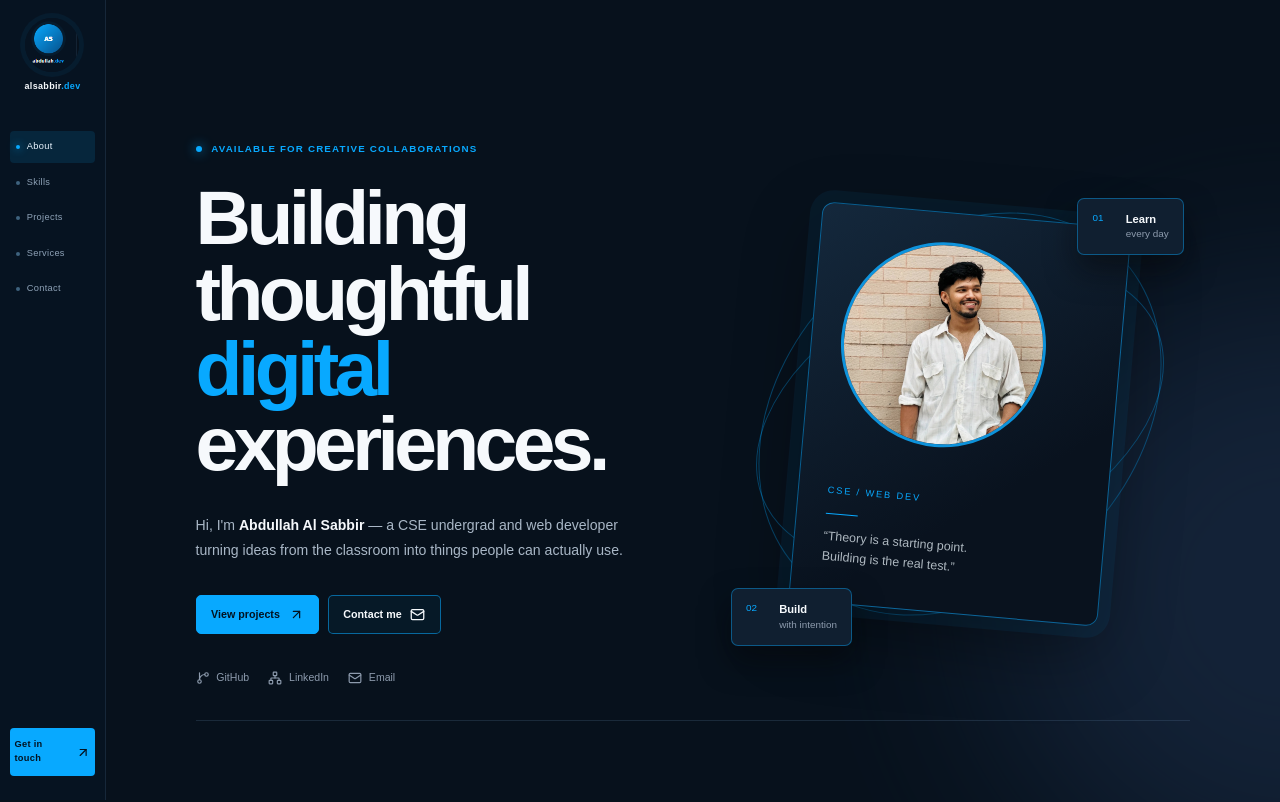
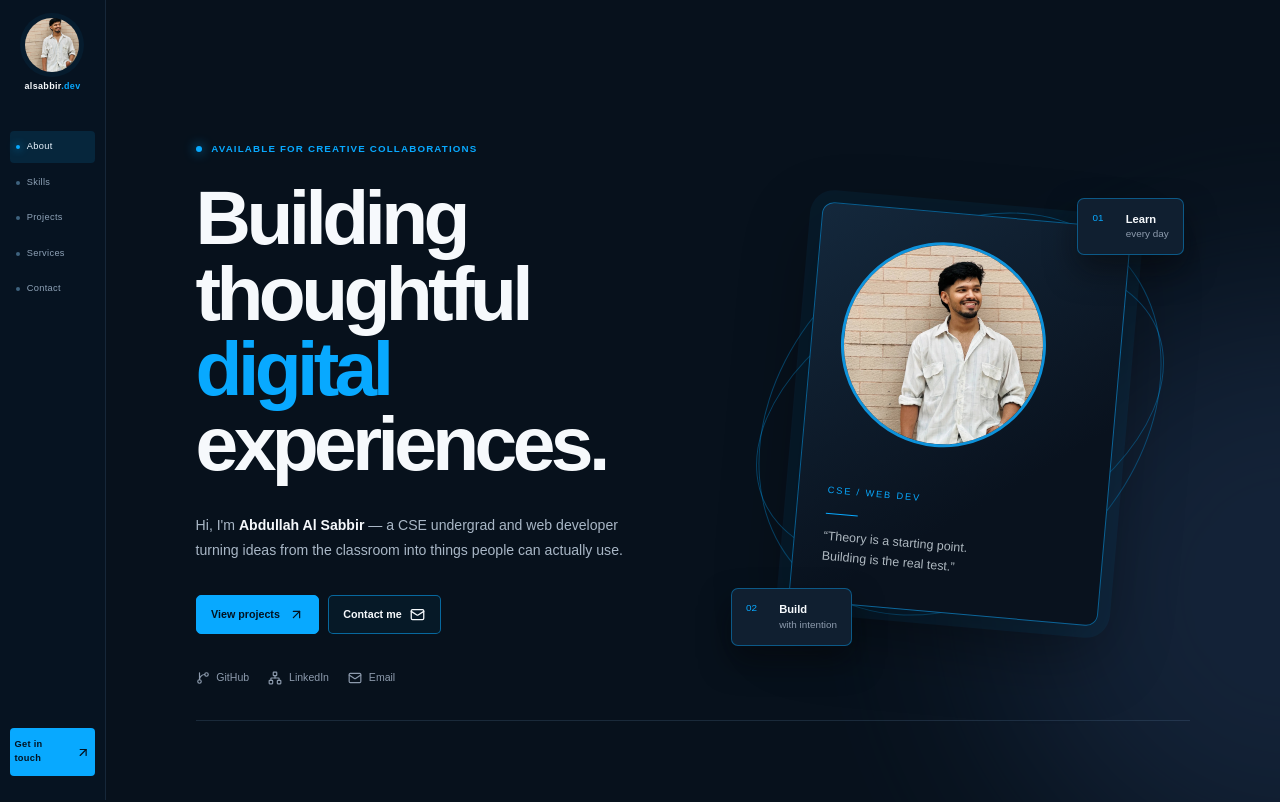
Before and after one commit to alsabbir128/portfolio, a Next.js app: page / in a window 1280 px wide. Shown: the top 802 px of the page. Built offline with nearby package versions, Linux system fonts and the light colour scheme.

Commit message:
Use portrait image in sidebar profile

```diff
--- a/app/page.tsx
+++ b/app/page.tsx
@@ -50,7 +50,7 @@ export default function Page() {
       <div className="ambient ambient-one" aria-hidden="true" />
       <div className="ambient ambient-two" aria-hidden="true" />
       <header className="site-header">
-        <a href="#home" className="brand" aria-label="Alsabbir.dev home"><img src="/images/profile-badge.png" alt="AS profile mark" /><b>alsabbir<span>.dev</span></b></a>
+        <a href="#home" className="brand" aria-label="Alsabbir.dev home"><img src="/images/abdullah-portrait.jpg" alt="Abdullah Al Sabbir smiling in a white shirt" /><b>alsabbir<span>.dev</span></b></a>
         <nav className={menuOpen ? 'site-nav is-open' : 'site-nav'} aria-label="Primary navigation">
           {navItems.map((item) => <a key={item} href={`#${item.toLowerCase()}`} onClick={() => setMenuOpen(false)}>{item}</a>)}
           <a className="nav-cta" href="#contact" onClick={() => setMenuOpen(false)}>Get in touch <ArrowUpRight aria-hidden="true" /></a>
@@ -86,7 +86,7 @@ export default function Page() {
 
         <section id="contact" className="contact-section"><div className="contact-intro"><p className="eyebrow">05 / Start a conversation</p><h2>Let&apos;s build something<br /><em>great together.</em></h2><p>Have a project, an idea, or just want to say hello? My inbox is always open.</p><div className="contact-links"><a href="mailto:abdullahals128@gmail.com"><Mail aria-hidden="true" /> abdullahals128@gmail.com</a><a href="https://linkedin.com/in/abdullah-al-sabbir-54b05b294" target="_blank" rel="noreferrer"><Network aria-hidden="true" /> LinkedIn profile</a></div></div><form className="contact-form" onSubmit={handleSubmit}><label>Name<input required name="name" placeholder="Your name" /></label><label>Email<input required type="email" name="email" placeholder="you@example.com" /></label><label>Subject<input required name="subject" placeholder="What&apos;s on your mind?" /></label><label>Message<textarea required name="message" rows={4} placeholder="Tell me a little about it..." /></label><button className="button button-primary" type="submit">{sent ? 'Message sent' : 'Send message'} {sent ? <Check aria-hidden="true" /> : <Send aria-hidden="true" />}</button></form></section>
       </div>
-      <footer className="site-footer"><a href="#home" className="brand"><img src="/images/profile-badge.png" alt="AS profile mark" /><b>alsabbir<span>.dev</span></b></a><p>© 2026 Abdullah Al Sabbir. Designed &amp; built with intention.</p><div><a href="https://github.com/alsabbir128" target="_blank" rel="noreferrer">GitHub</a><a href="https://linkedin.com/in/abdullah-al-sabbir-54b05b294" target="_blank" rel="noreferrer">LinkedIn</a><a href="mailto:abdullahals128@gmail.com">Email</a></div></footer>
+      <footer className="site-footer"><a href="#home" className="brand"><img src="/images/abdullah-portrait.jpg" alt="Abdullah Al Sabbir smiling in a white shirt" /><b>alsabbir<span>.dev</span></b></a><p>© 2026 Abdullah Al Sabbir. Designed &amp; built with intention.</p><div><a href="https://github.com/alsabbir128" target="_blank" rel="noreferrer">GitHub</a><a href="https://linkedin.com/in/abdullah-al-sabbir-54b05b294" target="_blank" rel="noreferrer">LinkedIn</a><a href="mailto:abdullahals128@gmail.com">Email</a></div></footer>
     </main>
   )
 }
```
